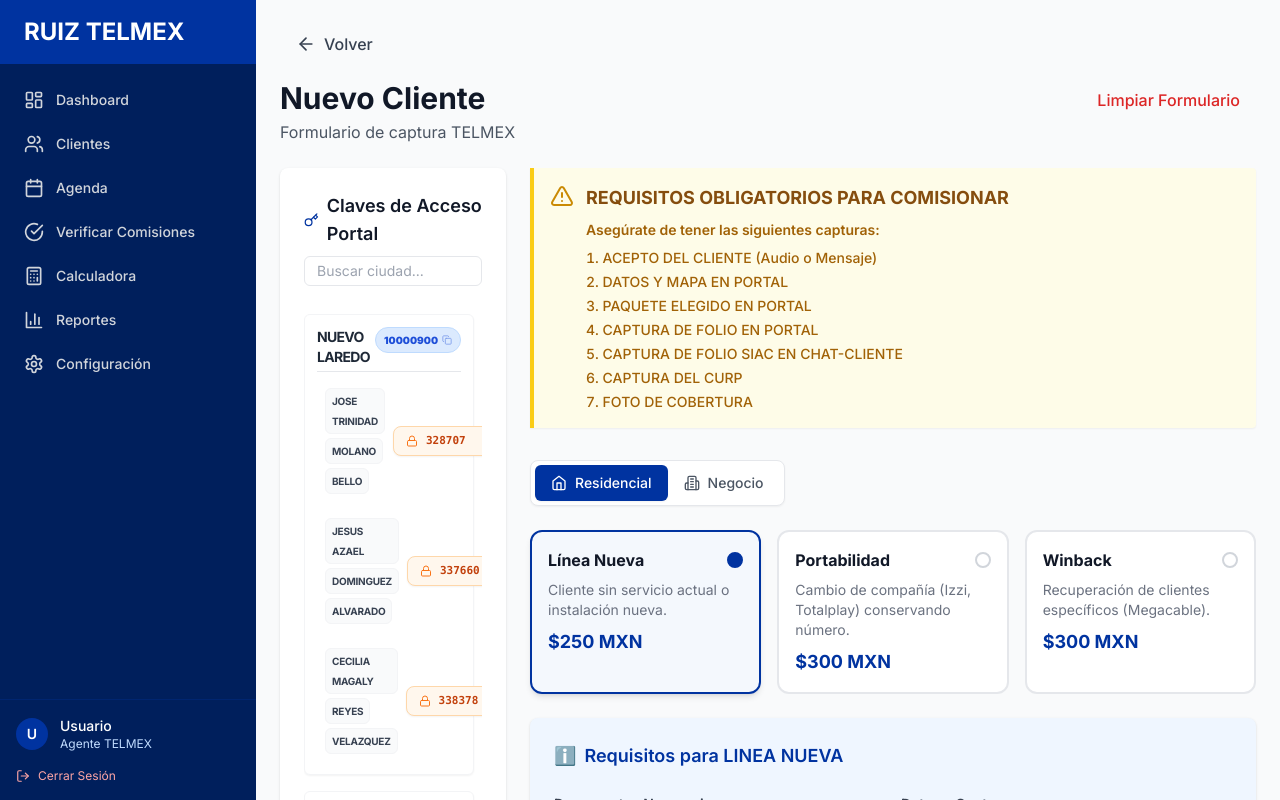
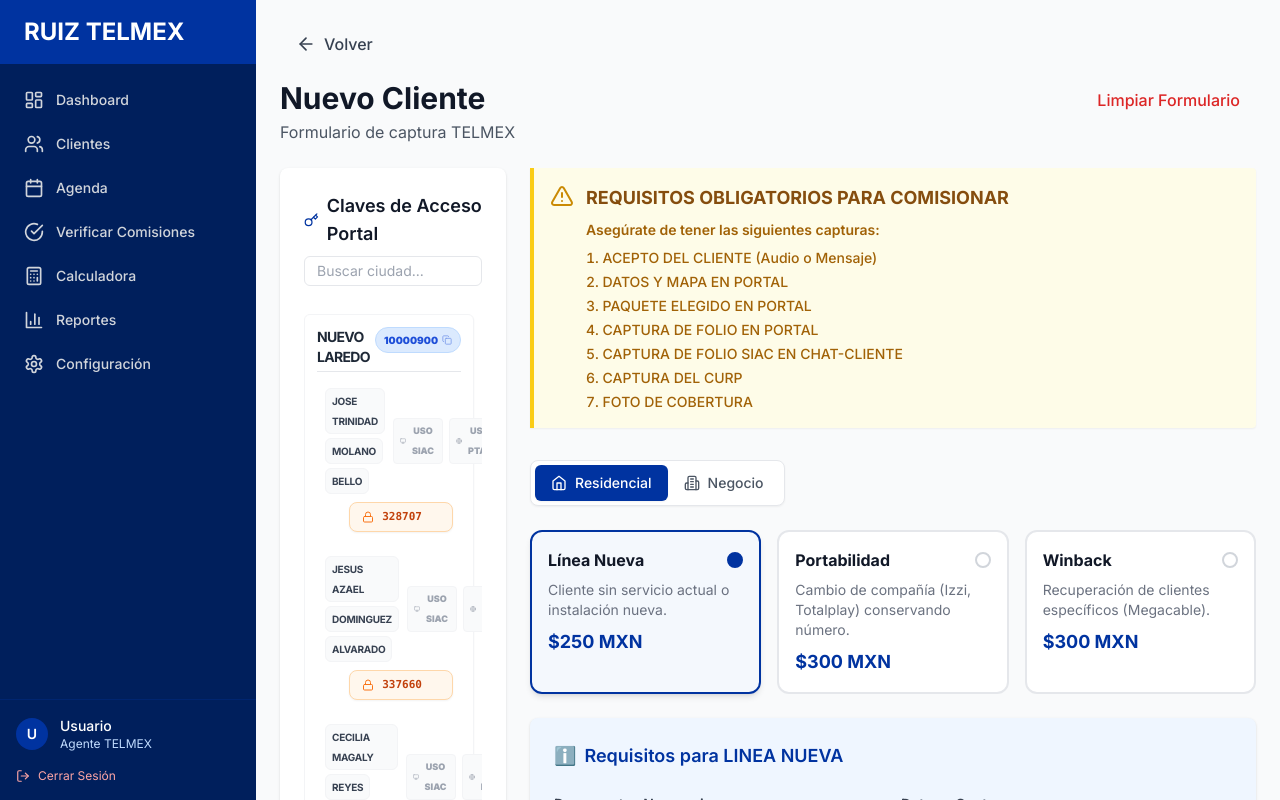
Before and after one commit to misaelrobles0404-cloud/Telmex-Panel, a Next.js app: page /clientes/nuevo in a window 1280 px wide. Built offline with nearby package versions, Linux system fonts and the light colour scheme; no server answers; the database is empty.

Commit message:
feat: implement real-time portal key usage control (semaphore)

```diff
--- a/src/components/ClavesPortalCard.tsx
+++ b/src/components/ClavesPortalCard.tsx
@@ -1,9 +1,11 @@
 
-import React, { useState, useMemo } from 'react';
+import React, { useState, useMemo, useEffect } from 'react';
 import { Card, CardHeader, CardTitle, CardContent } from '@/components/ui/Card';
-import { Copy, Key, User, Lock } from 'lucide-react';
+import { Copy, Key, User, Lock, Monitor, Globe } from 'lucide-react';
 import { CLAVES_PORTAL, ClavePortal, obtenerClavePorCiudad } from '@/data/claves';
 import { Toast } from '@/components/ui/Toast';
+import { supabase } from '@/lib/supabase';
+import { PortalKeyUsage, PerfilUsuario } from '@/types';
 
 // Función para dividir nombres según formato mexicano estándar
 const dividirNombre = (nombreCompleto: string) => {
@@ -34,9 +36,79 @@
 }) => {
     const [filtro, setFiltro] = useState('');
     const [toast, setToast] = useState<{ message: string; isVisible: boolean }>({ message: '', isVisible: false });
+    const [usage, setUsage] = useState<Record<string, PortalKeyUsage>>({});
+    const [currentUser, setCurrentUser] = useState<PerfilUsuario | null>(null);
+    const [allProfiles, setAllProfiles] = useState<PerfilUsuario[]>([]);
+
+    useEffect(() => {
+        // 1. Obtener usuario actual y perfiles
+        const init = async () => {
+            const { data: { user } } = await supabase.auth.getUser();
+            if (user) {
+                const { data: profile } = await supabase.from('perfiles').select('*').eq('id', user.id).single();
+                setCurrentUser(profile);
+            }
+
+            const { data: profiles } = await supabase.from('perfiles').select('*');
+            if (profiles) setAllProfiles(profiles);
+
+            // 2. Cargar estado inicial de uso
+            const { data: usageData } = await supabase.from('portal_keys_usage').select('*');
+            if (usageData) {
+                const usageMap = usageData.reduce((acc, curr) => ({ ...acc, [curr.key_id]: curr }), {});
+                setUsage(usageMap);
+            }
+        };
+
+        init();
+
+        // 3. Suscribirse a cambios Realtime
+        const channel = supabase
+            .channel('portal_keys_usage_changes')
+            .on('postgres_changes', { event: '*', table: 'portal_keys_usage', schema: 'public' }, (payload) => {
+                if (payload.new) {
+                    const newUsage = payload.new as PortalKeyUsage;
+                    setUsage(prev => ({ ...prev, [newUsage.key_id]: newUsage }));
+                }
+            })
+            .subscribe();
+
+        return () => {
+            supabase.removeChannel(channel);
+        };
+    }, []);
 
     const mostrarToast = (message: string) => {
         setToast({ message, isVisible: true });
+    };
+
+    const toggleUso = async (keyId: string, tipo: 'siac' | 'portal') => {
+        if (!currentUser) return;
+
+        const currentUsage = usage[keyId];
+        const fieldName = tipo === 'siac' ? 'siac_user_id' : 'portal_user_id';
+        const isOccupiedByMe = currentUsage?.[fieldName] === currentUser.id;
+        const isOccupiedByOther = currentUsage?.[fieldName] && currentUsage?.[fieldName] !== currentUser.id;
+
+        if (isOccupiedByOther) {
+            mostrarToast('Esta clave ya está ocupada por un compañero');
+            return;
+        }
+
+        const newValue = isOccupiedByMe ? null : currentUser.id;
+        const updateData = {
+            key_id: keyId,
+            [fieldName]: newValue,
+            [`${tipo}_updated_at`]: new Date().toISOString()
+        };
+
+        const { error } = await supabase.from('portal_keys_usage').upsert(updateData);
+        if (error) {
+            console.error('Error updating key usage:', error);
+            mostrarToast('Error al actualizar estado');
+        } else {
+            mostrarToast(newValue ? `Marcada como USO EN ${tipo.toUpperCase()}` : `Clave liberada en ${tipo.toUpperCase()}`);
+        }
     };
 
     const copiarAlPortapapeles = (e: React.MouseEvent, texto: string, label: string) => {
@@ -106,7 +178,7 @@
                                         </div>
                                     )}
                                     <div className="flex-1 min-w-0">
-                                        <div className="flex items-center justify-between gap-2">
+                                        <div className="flex items-center justify-between gap-2 mb-2">
                                             <div className="flex flex-wrap gap-1">
                                                 {(() => {
                                                     const d = dividirNombre(u.nombre);
@@ -140,15 +212,74 @@
                                                 })()}
                                             </div>
 
-                                            <button
-                                                onClick={(e) => copiarAlPortapapeles(e, u.usuario, 'Contraseña')}
-                                                className="flex items-center gap-2 px-3 py-1 bg-orange-50 text-orange-700 rounded-lg border border-orange-200 hover:bg-orange-100 transition-all text-[11px] font-black group/btn shadow-sm"
-                                                title="Copiar Contraseña"
-                                            >
-                                                <Lock size={12} className="text-orange-500" />
-                                                <span className="font-mono">{u.usuario}</span>
-                                                <Copy size={10} className="opacity-0 group-hover/btn:opacity-100 transition-opacity" />
-                                            </button>
+                                            <div className="flex items-center gap-1.5">
+                                                {(() => {
+                                                    const keyId = `${clave.identificador}-${u.usuario}`;
+                                                    const keyUsage = usage[keyId];
+
+                                                    const getStatusStyles = (tipo: 'siac' | 'portal') => {
+                                                        const userId = tipo === 'siac' ? keyUsage?.siac_user_id : keyUsage?.portal_user_id;
+                                                        if (!userId) return 'bg-gray-50 text-gray-400 border-gray-100 hover:border-gray-300';
+                                                        if (userId === currentUser?.id) return 'bg-green-100 text-green-700 border-green-200 animate-pulse';
+                                                        return 'bg-red-100 text-red-700 border-red-200';
+                                                    };
+
+                                                    const getUserName = (tipo: 'siac' | 'portal') => {
+                                                        const userId = tipo === 'siac' ? keyUsage?.siac_user_id : keyUsage?.portal_user_id;
+                                                        if (!userId) return null;
+                                                        if (userId === currentUser?.id) return 'TÚ';
+                                                        const p = allProfiles.find(p => p.id === userId);
+                                                        return p ? p.nombre_completo.split(' ')[0].toUpperCase() : 'OTRO';
+                                                    };
+
+                                                    return (
+                                                        <>
+                                                            <button
+                                                                onClick={(e) => { e.stopPropagation(); toggleUso(keyId, 'siac'); }}
+                                                                className={`flex items-center gap-1 px-1.5 py-0.5 rounded border text-[9px] font-black transition-all ${getStatusStyles('siac')}`}
+                                                                title={getUserName('siac') ? `Ocupado por ${getUserName('siac')}` : "Marcar como EN USO en SIAC"}
+                                                            >
+                                                                <Monitor size={10} />
+                                                                {getUserName('siac') ? `SIAC: ${getUserName('siac')}` : 'USO SIAC'}
+                                                            </button>
+                                                            <button
+                                                                onClick={(e) => { e.stopPropagation(); toggleUso(keyId, 'portal'); }}
+                                                                className={`flex items-center gap-1 px-1.5 py-0.5 rounded border text-[9px] font-black transition-all ${getStatusStyles('portal')}`}
+                                                                title={getUserName('portal') ? `Ocupado por ${getUserName('portal')}` : "Marcar como EN USO en PORTAL"}
+                                                            >
+                                                                <Globe size={10} />
+                                                                {getUserName('portal') ? `PTAL: ${getUserName('portal')}` : 'USO PTAL'}
+                                                            </button>
+                                                        </>
+                                                    );
+                                                })()}
+                                            </div>
+                                        </div>
+
+                                        <div className="flex items-center justify-end gap-2">
+                                            {(() => {
+                                                const keyId = `${clave.identificador}-${u.usuario}`;
+                                                const keyUsage = usage[keyId];
+                                                const isSiacLocked = keyUsage?.siac_user_id && keyUsage?.siac_user_id !== currentUser?.id;
+                                                const isPortalLocked = keyUsage?.portal_user_id && keyUsage?.portal_user_id !== currentUser?.id;
+                                                const isLocked = isSiacLocked || isPortalLocked;
+
+                                                return (
+                                                    <button
+                                                        onClick={(e) => !isLocked && copiarAlPortapapeles(e, u.usuario, 'Contraseña')}
+                                                        disabled={!!isLocked}
+                                                        className={`flex items-center gap-2 px-3 py-1 rounded-lg border transition-all text-[11px] font-black group/btn shadow-sm ${isLocked
+                                                                ? 'bg-gray-100 text-gray-400 border-gray-200 cursor-not-allowed'
+                                                                : 'bg-orange-50 text-orange-700 border-orange-200 hover:bg-orange-100'
+                                                            }`}
+                                                        title={isLocked ? "Clave bloqueada por otro usuario" : "Copiar Contraseña"}
+                                                    >
+                                                        <Lock size={12} className={isLocked ? "text-gray-400" : "text-orange-500"} />
+                                                        <span className="font-mono">{isLocked ? '(BLOQUEADA)' : u.usuario}</span>
+                                                        {!isLocked && <Copy size={10} className="opacity-0 group-hover/btn:opacity-100 transition-opacity" />}
+                                                    </button>
+                                                );
+                                            })()}
                                         </div>
                                     </div>
                                 </div>
--- a/src/types/index.ts
+++ b/src/types/index.ts
@@ -207,6 +207,18 @@
 }
 
 // ============================================
+// USO DE CLAVES DE PORTAL
+// ============================================
+
+export interface PortalKeyUsage {
+    key_id: string; // 'identificador-username'
+    siac_user_id: string | null;
+    portal_user_id: string | null;
+    siac_updated_at: string;
+    portal_updated_at: string;
+}
+
+// ============================================
 // REQUISITOS POR TIPO DE SERVICIO
 // ============================================
 
```
